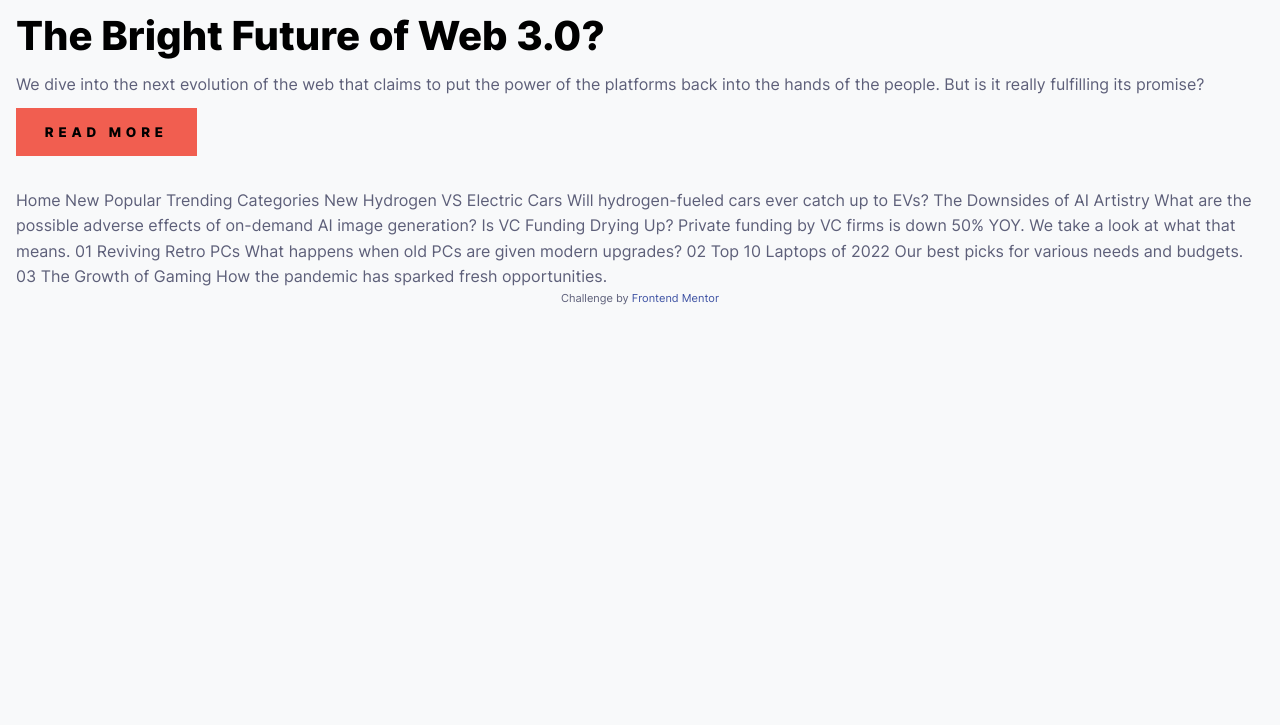
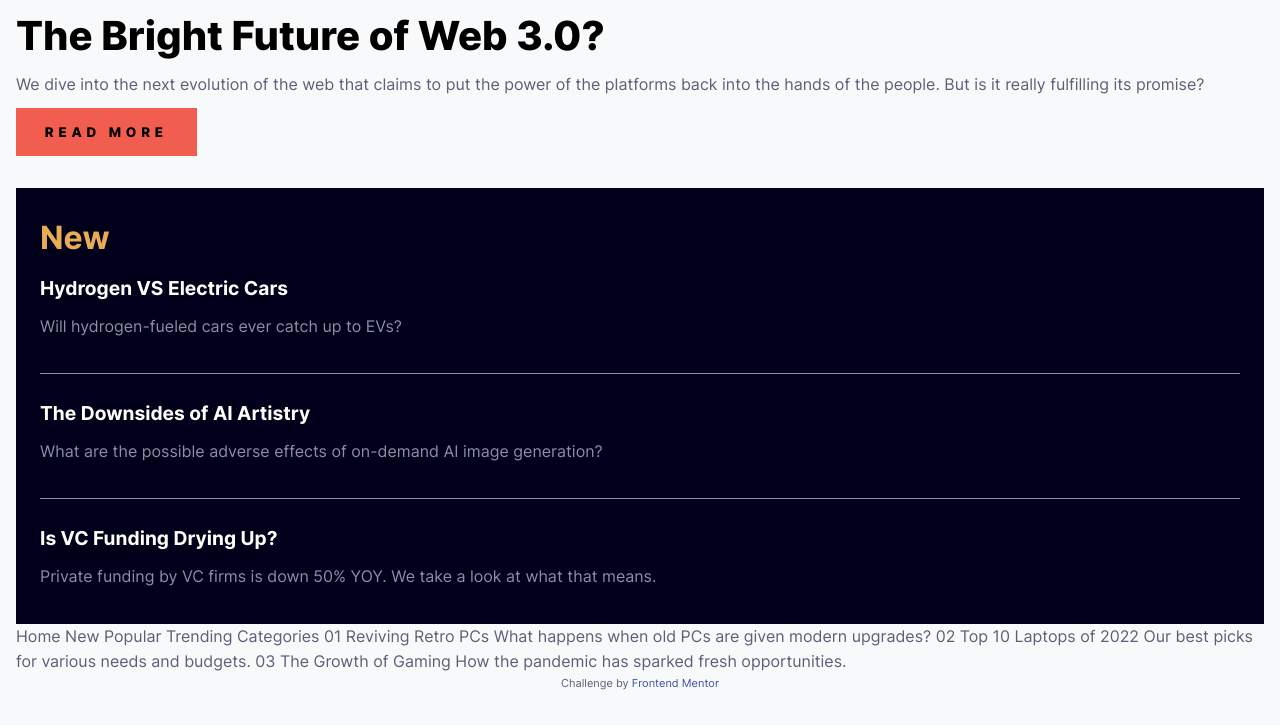
Before and after one commit to abd-2023/news-homepage, a plain HTML site: page index.html in a window 1280 px wide. Shown: the part 696-1421 px from the top of the page. Before the commit the page ends 1036 px from the top, so only its background shows below. Drawn offline with Linux system fonts and the light colour scheme.

Commit message:
feat: Add New Posts Section

```diff
--- a/index.html
+++ b/index.html
@@ -37,14 +37,32 @@
 			</p>
 			<button class="web-future-button">READ MORE</button>
 		</section>
-		Home New Popular Trending Categories New Hydrogen VS Electric Cars Will
-		hydrogen-fueled cars ever catch up to EVs? The Downsides of AI Artistry
-		What are the possible adverse effects of on-demand AI image generation?
-		Is VC Funding Drying Up? Private funding by VC firms is down 50% YOY. We
-		take a look at what that means. 01 Reviving Retro PCs What happens when
-		old PCs are given modern upgrades? 02 Top 10 Laptops of 2022 Our best
-		picks for various needs and budgets. 03 The Growth of Gaming How the
-		pandemic has sparked fresh opportunities.
+
+		<section class="new-posts">
+			<h2 class="new-posts-title">New</h2>
+			<div class="bottom-border">
+				<h3 class="new-posts-subtitle">Hydrogen VS Electric Cars</h3>
+				<p>Will hydrogen-fueled cars ever catch up to EVs?</p>
+			</div>
+			<div class="bottom-border">
+				<h3 class="new-posts-subtitle">The Downsides of AI Artistry</h3>
+				<p>
+					What are the possible adverse effects of on-demand AI image
+					generation?
+				</p>
+			</div>
+			<div>
+				<h3 class="new-posts-subtitle">Is VC Funding Drying Up?</h3>
+				<p>
+					Private funding by VC firms is down 50% YOY. We take a look
+					at what that means.
+				</p>
+			</div>
+		</section>
+		Home New Popular Trending Categories 01 Reviving Retro PCs What happens
+		when old PCs are given modern upgrades? 02 Top 10 Laptops of 2022 Our
+		best picks for various needs and budgets. 03 The Growth of Gaming How
+		the pandemic has sparked fresh opportunities.
 
 		<div class="attribution">
 			Challenge by
--- a/style.css
+++ b/style.css
@@ -134,6 +134,31 @@ button {
 
 /* End of Web Future Styles */
 
+/* New Posts */
+
+.new-posts {
+	background-color: hsl(240, 100%, 5%);
+	color: hsl(236, 13%, 60%);
+	padding: 1.5rem;
+}
+.new-posts .new-posts-title {
+	color: hsl(35, 77%, 62%);
+	font-weight: 700;
+	font-size: 2rem;
+}
+.new-posts .new-posts-subtitle {
+	font-weight: 700;
+	color: hsl(36, 100%, 99%);
+	font-size: 1.2rem;
+}
+.new-posts .bottom-border {
+	border-bottom: 0.1rem solid hsl(236, 13%, 60%);
+	padding-bottom: 1.5rem;
+	margin-bottom: 1.5rem;
+}
+
+/* End of New Posts */
+
 /* Responsive Design */
 @media (max-width: 768px) {
 	.container {
```
